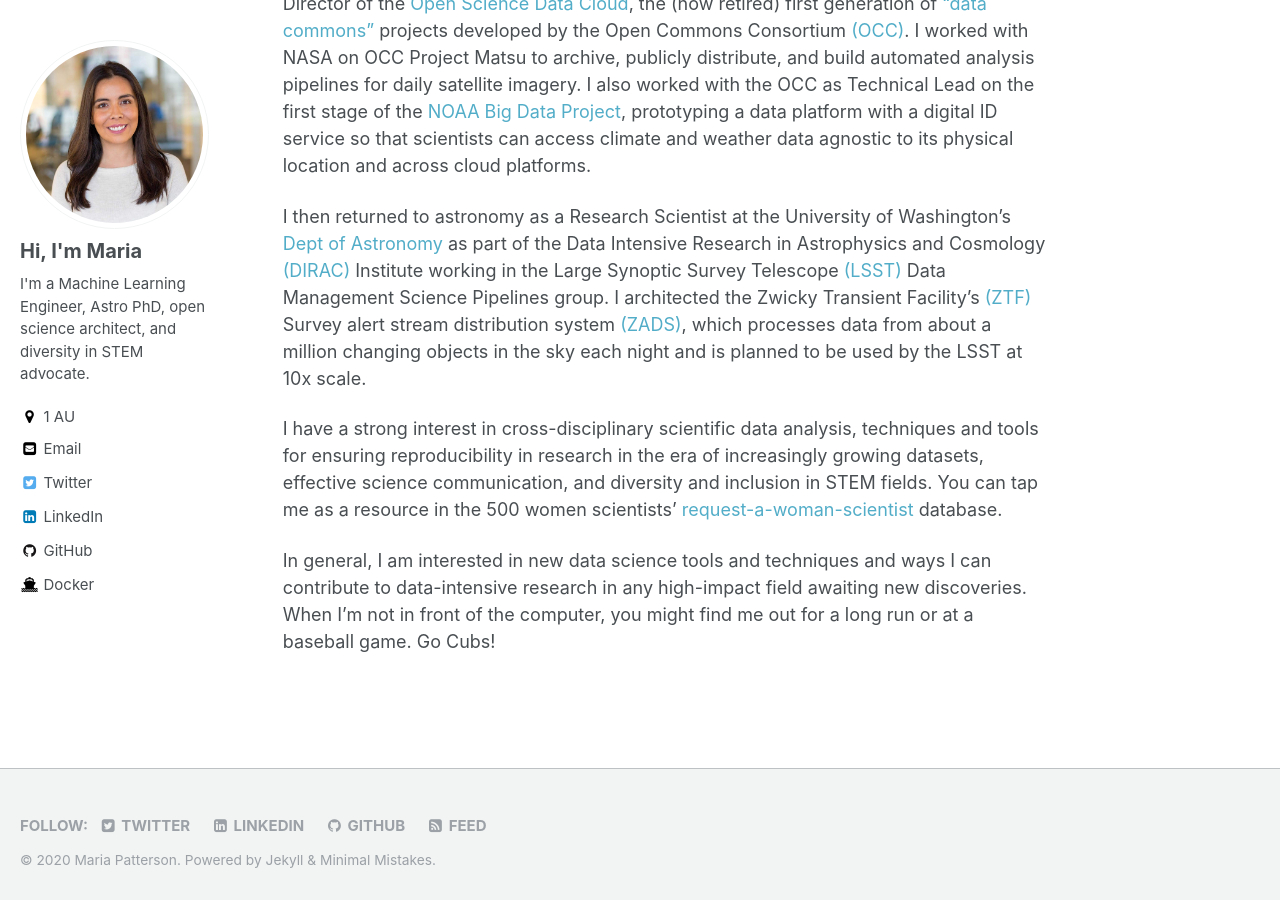
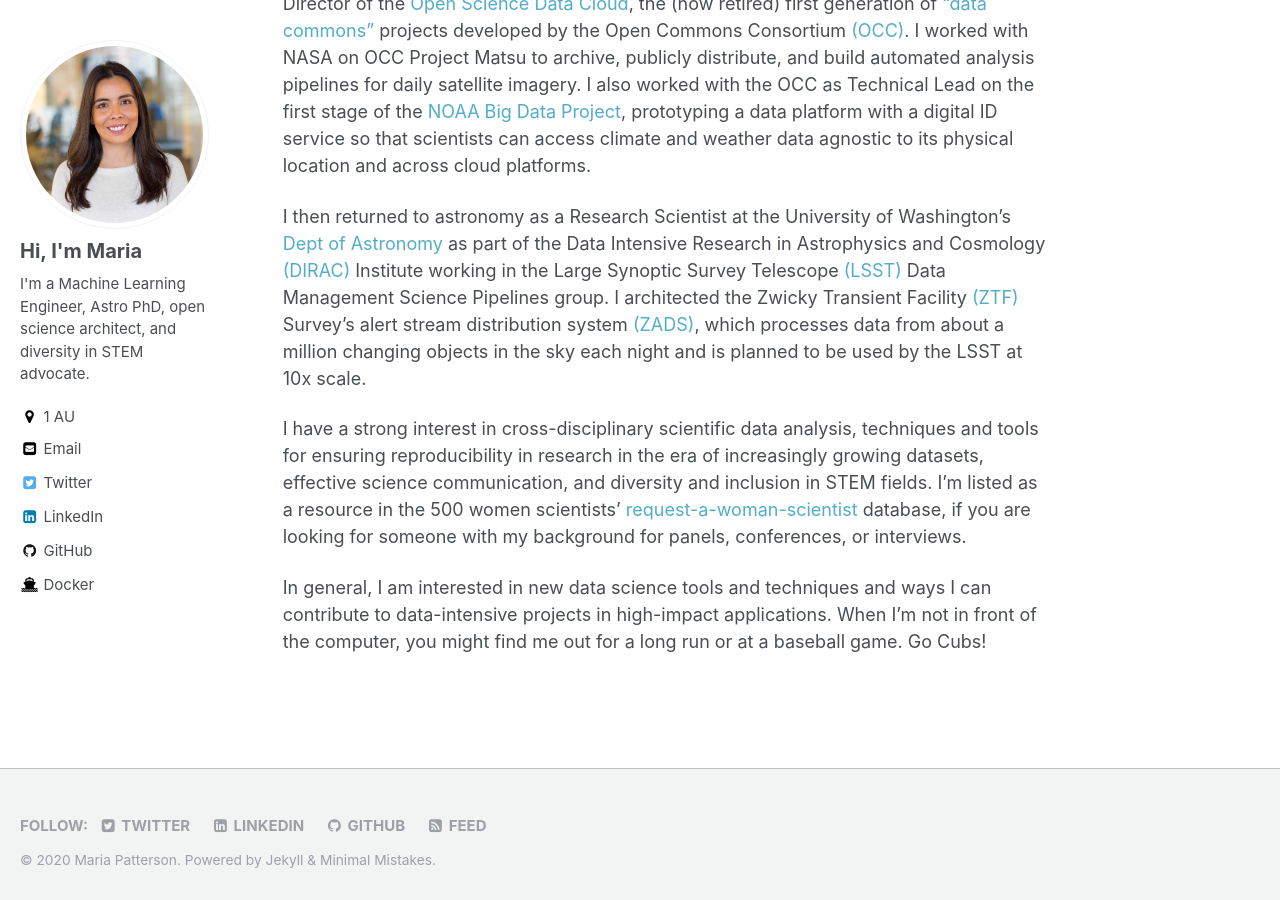
Before and after one commit to mtpatter/mtpatter.github.io, a Jekyll site: the page built from _pages/home.md, in a window 1280 px wide and 900 px high, scrolled down 1286 px. Built offline with Jekyll 4.4.1, drawn with Linux system fonts in a browser that asks for light colours.

Commit message:
Wording stuff.

```diff
--- a/_pages/home.md
+++ b/_pages/home.md
@@ -9,8 +9,8 @@
 
 After earning my PhD in astronomy, I spent several years at the University of Chicago's Center for Data Intensive Science and Laboratory for Advanced Computing, working as Director of the [Open Science Data Cloud](https://www.opensciencedatacloud.org){:target="_blank"}, the (now retired) first generation of ["data commons"](/new-paper-data-commons/) projects developed by the Open Commons Consortium [(OCC)](http://occ-data.org){:target="_blank"}. I worked with NASA on OCC Project Matsu to archive, publicly distribute, and build automated analysis pipelines for daily satellite imagery. I also worked with the OCC as Technical Lead on the first stage of the [NOAA Big Data Project](https://www.noaa.gov/big-data-project){:target="_blank"}, prototyping a data platform with a digital ID service so that scientists can access climate and weather data agnostic to its physical location and across cloud platforms.
 
-I then returned to astronomy as a Research Scientist at the University of Washington's [Dept of Astronomy](http://depts.washington.edu/astron/){:target="_blank"} as part of the Data Intensive Research in Astrophysics and Cosmology [(DIRAC)](https://dirac.astro.washington.edu){:target="_blank"} Institute working in the Large Synoptic Survey Telescope [(LSST)](https://www.lsst.org/about/dm){:target="_blank"} Data Management Science Pipelines group. I architected the Zwicky Transient Facility's [(ZTF)](https://www.ztf.caltech.edu/){:target="_blank"} Survey alert stream distribution system [(ZADS)](/new-paper-zads/), which processes data from about a million changing objects in the sky each night and is planned to be used by the LSST at 10x scale.
+I then returned to astronomy as a Research Scientist at the University of Washington's [Dept of Astronomy](http://depts.washington.edu/astron/){:target="_blank"} as part of the Data Intensive Research in Astrophysics and Cosmology [(DIRAC)](https://dirac.astro.washington.edu){:target="_blank"} Institute working in the Large Synoptic Survey Telescope [(LSST)](https://www.lsst.org/about/dm){:target="_blank"} Data Management Science Pipelines group. I architected the Zwicky Transient Facility [(ZTF)](https://www.ztf.caltech.edu/){:target="_blank"} Survey's alert stream distribution system [(ZADS)](/new-paper-zads/), which processes data from about a million changing objects in the sky each night and is planned to be used by the LSST at 10x scale.
 
-I have a strong interest in cross-disciplinary scientific data analysis, techniques and tools for ensuring reproducibility in research in the era of increasingly growing datasets, effective science communication, and diversity and inclusion in STEM fields. You can tap me as a resource in the 500 women scientists' [request-a-woman-scientist](https://500womenscientists.org/request-a-scientist){:target="_blank"} database.
+I have a strong interest in cross-disciplinary scientific data analysis, techniques and tools for ensuring reproducibility in research in the era of increasingly growing datasets, effective science communication, and diversity and inclusion in STEM fields. I'm listed as a resource in the 500 women scientists' [request-a-woman-scientist](https://500womenscientists.org/request-a-scientist){:target="_blank"} database, if you are looking for someone with my background for panels, conferences, or interviews.
 
-In general, I am interested in new data science tools and techniques and ways I can contribute to data-intensive research in any high-impact field awaiting new discoveries. When I'm not in front of the computer, you might find me out for a long run or at a baseball game.  Go Cubs!
+In general, I am interested in new data science tools and techniques and ways I can contribute to data-intensive projects in high-impact applications. When I'm not in front of the computer, you might find me out for a long run or at a baseball game.  Go Cubs!
```
